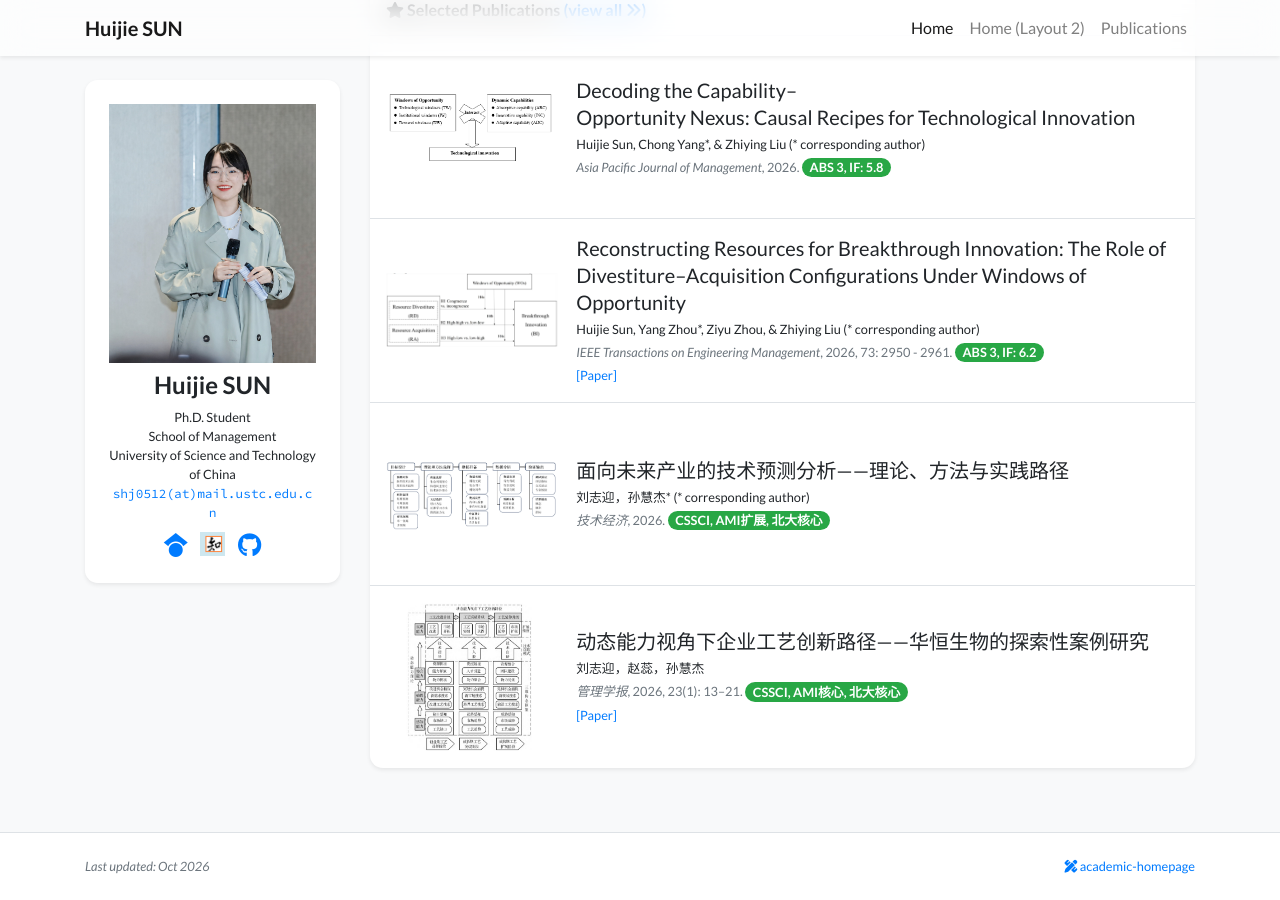
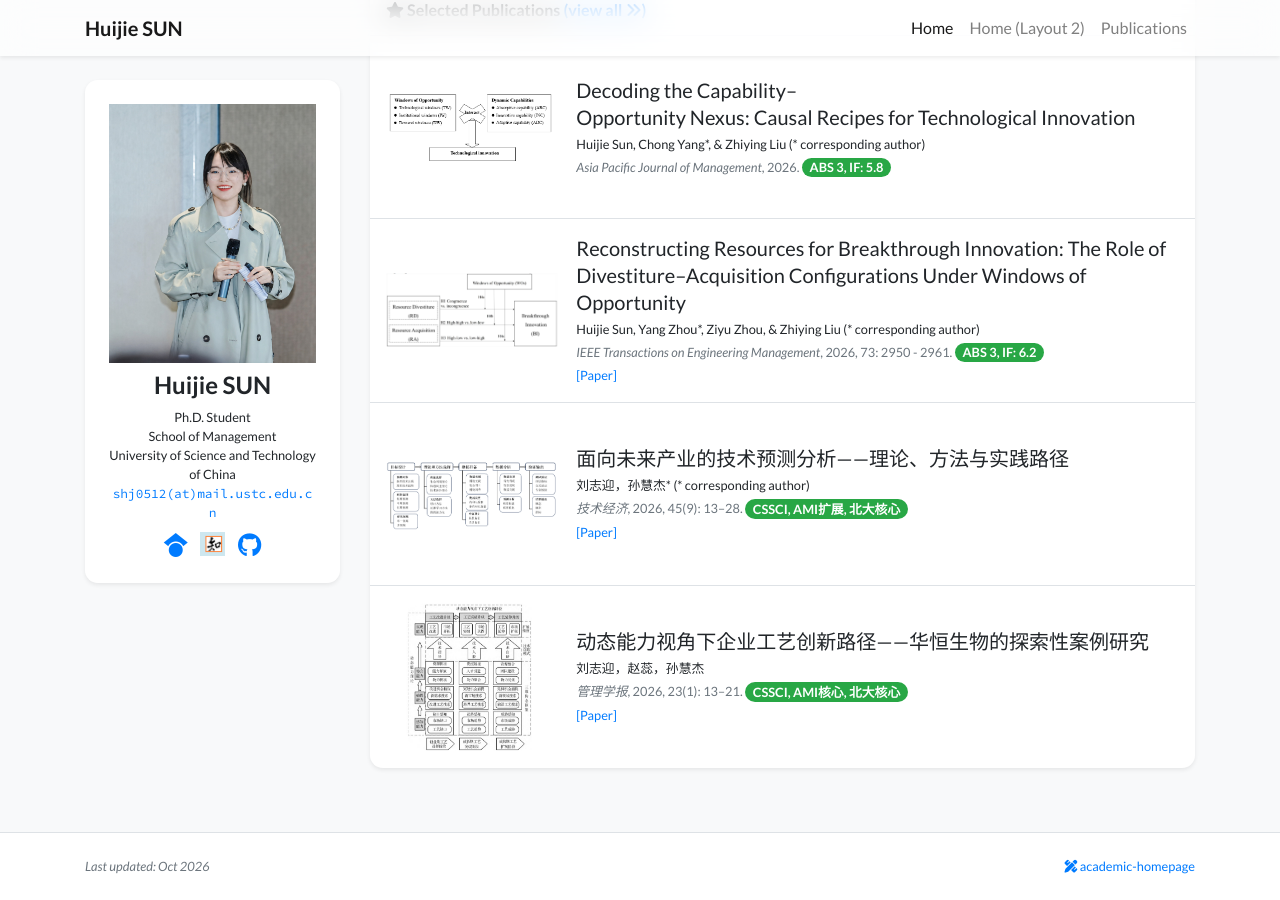
Before and after one commit to shj0512/shj0512.github.io, a Jekyll site: the page built from index.html, in a window 1280 px wide and 900 px high, scrolled down 1297 px. Built offline with Jekyll 4.4.1, drawn with Linux system fonts in a browser that asks for light colours; nearby versions of some CDN libraries; a style sheet for code colours, icons or effects is not loaded.

Commit message:
chore: complete technology forecasting publication citation

```diff
--- a/_data/research_outputs.yml
+++ b/_data/research_outputs.yml
@@ -24,8 +24,13 @@ published:
   authors: "刘志迎，孙慧杰* (* corresponding author)"
   venue: "技术经济"
   year: "2026"
+  volume: "45"
+  issue: "9"
+  pages: "13–28"
   badge: "CSSCI, AMI扩展, 北大核心"
   cover: "/assets/images/publications/2026-technology-forecasting.png"
+  links:
+    Paper: "https://doi.org/10.12404/j.issn.1002-980X.J26062610"
 
 - title: "动态能力视角下企业工艺创新路径——华恒生物的探索性案例研究"
   authors: "刘志迎，赵蕊，孙慧杰"
```
